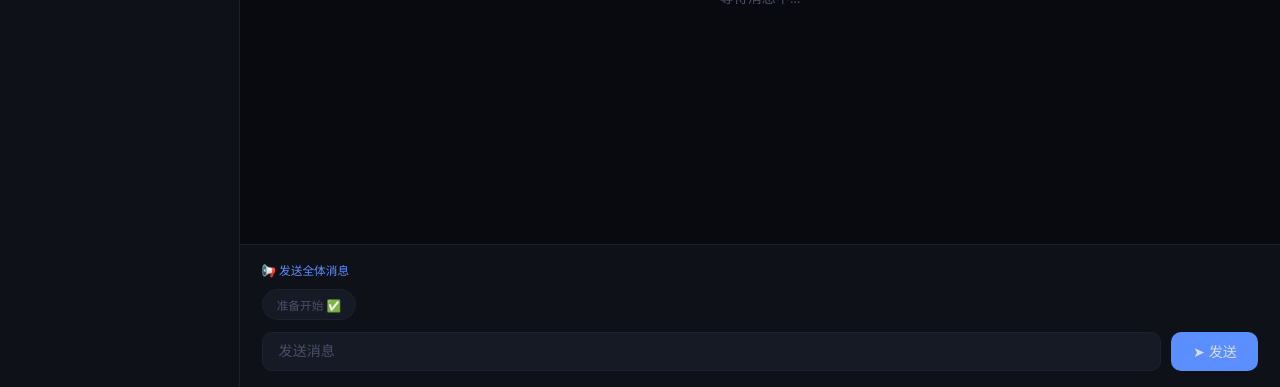
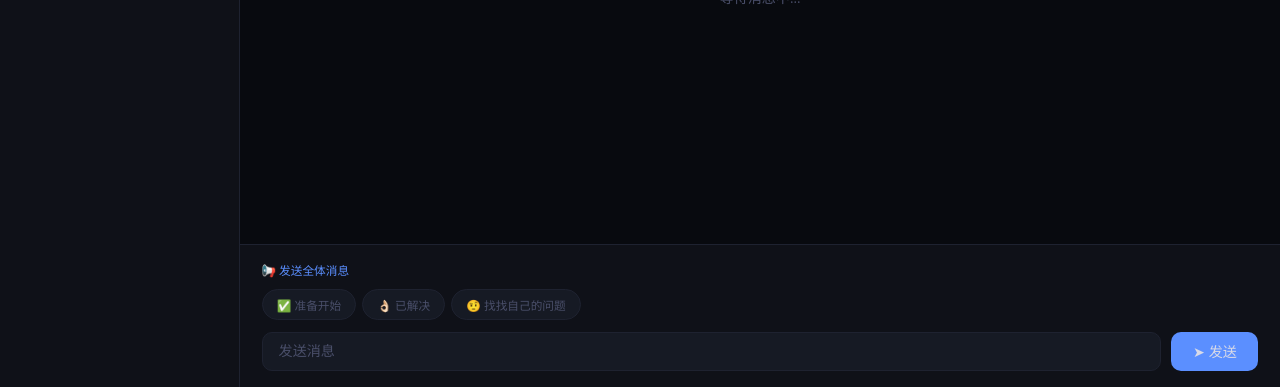
Before and after one commit to hjleeu/CECFO-Worship_tool, a website: page cecfo-worship_dashboard.html in a window 1280 px wide. Shown: the part 413-800 px from the top of the page. Drawn offline with Linux system fonts and the light colour scheme; a web font is replaced by a local one.

Commit message:
v3.2.1 Added preset buttons

```diff
--- a/cecfo-worship_dashboard.html
+++ b/cecfo-worship_dashboard.html
@@ -510,7 +510,9 @@
             <div class="bcast-panel">
                 <div class="bcast-label">📢 发送全体消息</div>
                 <div class="quick-bcast">
-                    <button class="qb-btn" data-msg="准备开始 ✅">准备开始 ✅</button>
+                    <button class="qb-btn" data-msg="✅ 准备开始">✅ 准备开始</button>
+                    <button class="qb-btn" data-msg="👌🏻 已解决">👌🏻 已解决</button>
+                    <button class="qb-btn" data-msg="🤨 找找自己的问题">🤨 找找自己的问题</button>
                 </div>
                 <div class="custom-bcast">
                     <input type="text" id="bcast-input" Placeholder="发送消息" maxlength="200">
```
